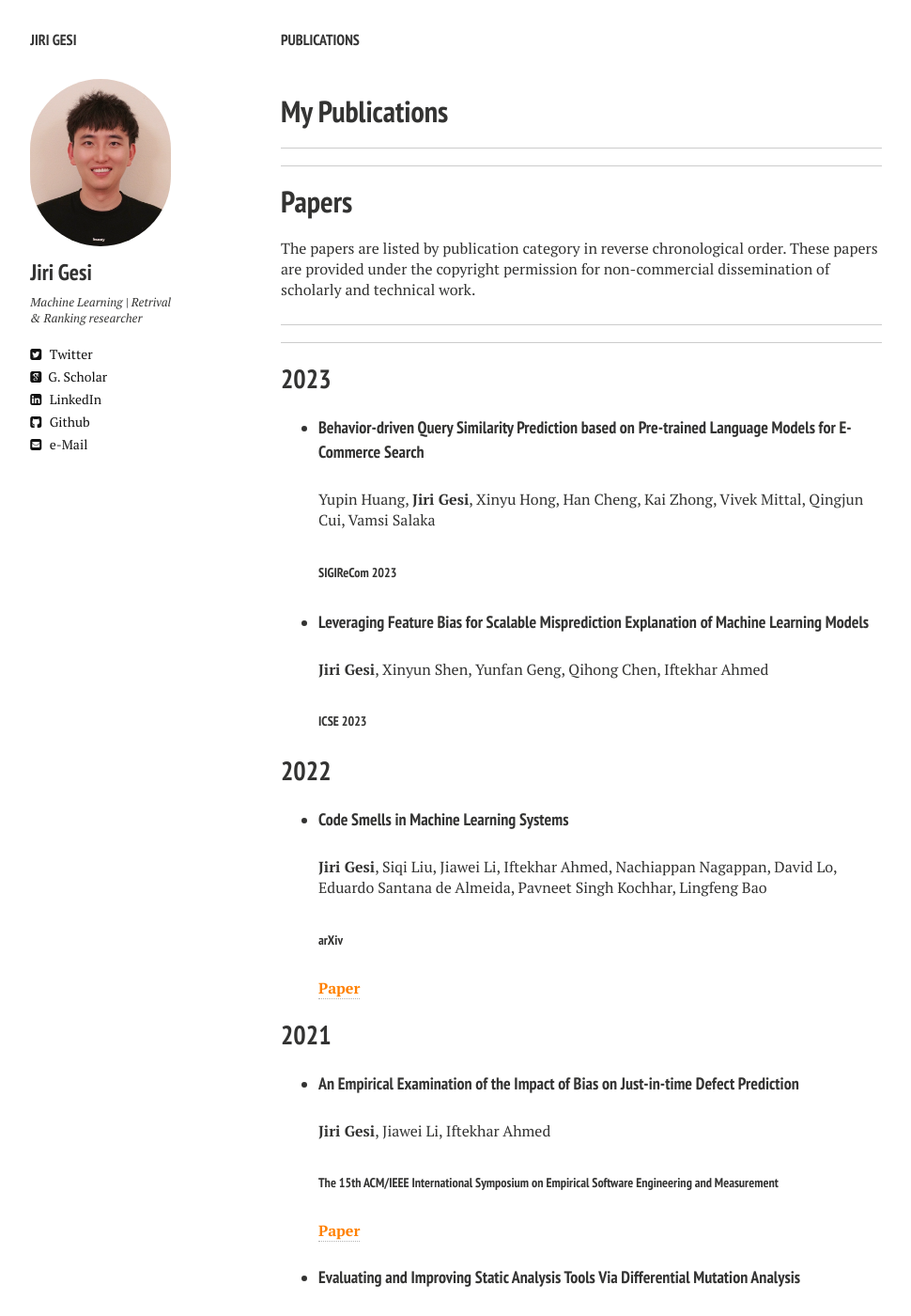
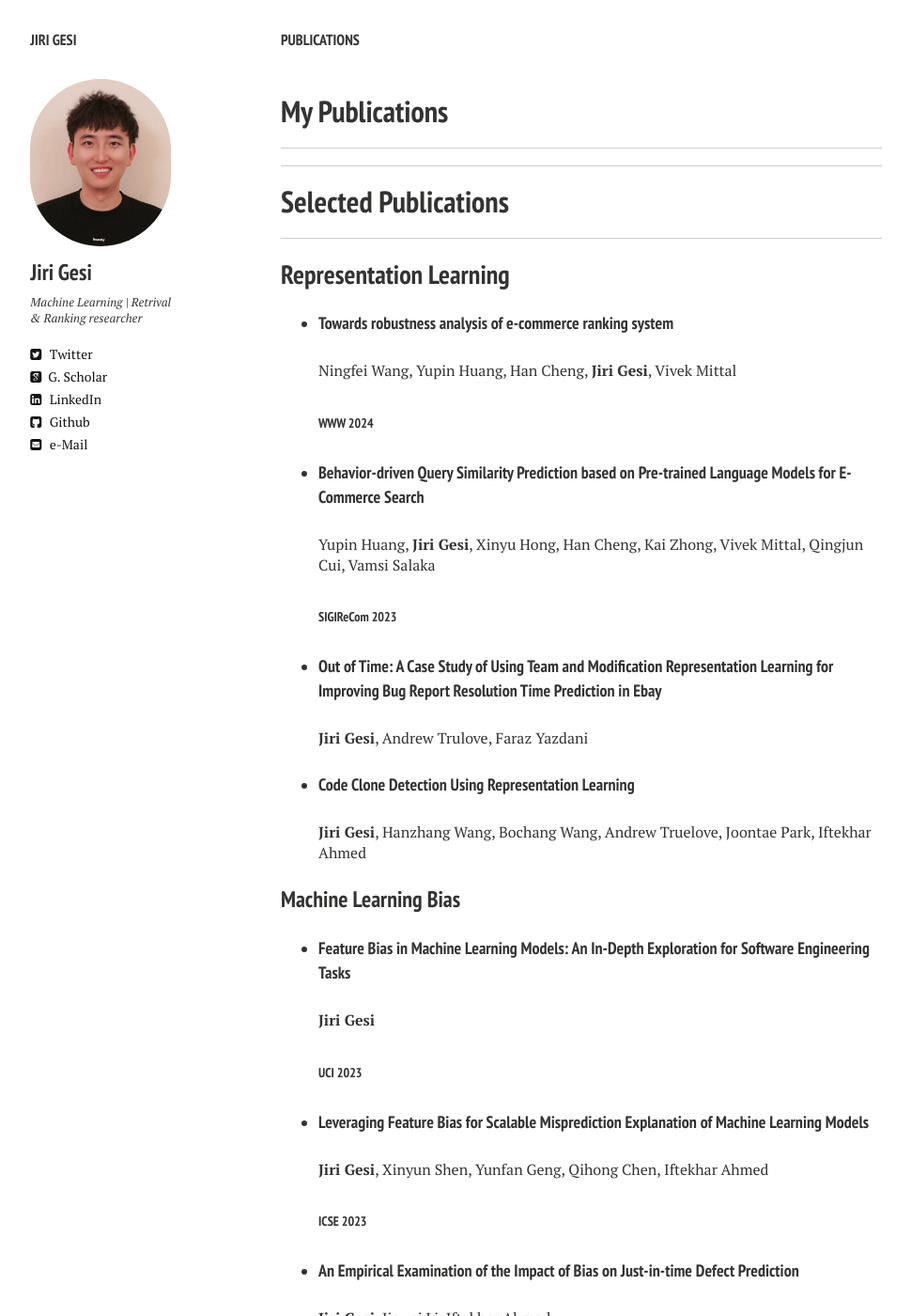
Before and after one commit to Jirigesi/Jirigesi.github.io, a Jekyll site: the page built from publications.md, in a window 1280 px wide and 1400 px high. Shown: the whole window at 94% size, without its empty margins (21-991 px from the left). Built offline with Jekyll 4.4.1, drawn with Linux system fonts in a browser that asks for light colours; nearby versions of some CDN libraries; some of the changed text lies outside the part shown.

Commit message:
Update publications.md

```diff
--- a/publications.md
+++ b/publications.md
@@ -3,45 +3,52 @@ layout: publications
 permalink: /publications/
 title: My Publications
 tags: [publications]
-modified: 8-7-2014
+modified: 05-29-2024
 comments: false
 ---
 ________
 _______
 
-# Papers
-
-The papers are listed by publication category in reverse chronological order. These papers are provided under the
-copyright permission for non-commercial dissemination of scholarly and technical work.
+# Selected Publications
 
 ---
----
 
-## 2023
+## Representation Learning
+
+* #### Towards robustness analysis of e-commerce ranking system
+  Ningfei Wang, Yupin Huang, Han Cheng, **Jiri Gesi**, Vivek Mittal
+  ###### WWW 2024
 
 * #### Behavior-driven Query Similarity Prediction based on Pre-trained Language Models for E-Commerce Search
   Yupin Huang, **Jiri Gesi**, Xinyu Hong, Han Cheng, Kai Zhong, Vivek Mittal, Qingjun Cui, Vamsi Salaka
   ###### SIGIReCom 2023
 
+* #### Out of Time: A Case Study of Using Team and Modification Representation Learning for Improving Bug Report Resolution Time Prediction in Ebay
+  **Jiri Gesi**, Andrew Trulove, Faraz Yazdani
+
+* #### Code Clone Detection Using Representation Learning
+  **Jiri Gesi**, Hanzhang Wang, Bochang Wang, Andrew Truelove, Joontae Park, Iftekhar Ahmed
+
+### Machine Learning Bias
+
+* #### Feature Bias in Machine Learning Models: An In-Depth Exploration for Software Engineering Tasks
+  **Jiri Gesi**
+  ###### UCI 2023
+
 * #### Leveraging Feature Bias for Scalable Misprediction Explanation of Machine Learning Models
   **Jiri Gesi**, Xinyun Shen, Yunfan Geng, Qihong Chen, Iftekhar Ahmed
   ###### ICSE 2023
 
+* #### An Empirical Examination of the Impact of Bias on Just-in-time Defect Prediction
+  **Jiri Gesi**, Jiawei Li, Iftekhar Ahmed
+  ###### The 15th ACM/IEEE International Symposium on Empirical Software Engineering and Measurement
 
-## 2022
+
+### Software Verification
+
 * #### Code Smells in Machine Learning Systems
   **Jiri Gesi**, Siqi Liu, Jiawei Li, Iftekhar Ahmed, Nachiappan Nagappan, David Lo, Eduardo Santana de Almeida, Pavneet Singh Kochhar, Lingfeng Bao
   ###### arXiv
-  <a href="https://arxiv.org/abs/2203.00803" target="_blank" style="color:rgb(255,128,0)">**Paper**</a>
-
-
-
-## 2021
-* #### An Empirical Examination of the Impact of Bias on Just-in-time Defect Prediction
-  **Jiri Gesi**, Jiawei Li, Iftekhar Ahmed
-  ###### The 15th ACM/IEEE International Symposium on Empirical Software Engineering and Measurement
-  <a href="https://dl.acm.org/doi/abs/10.1145/3475716.3475791" target="_blank" style="color:rgb(255,128,0)">**Paper**</a>
-
 
 * #### Evaluating and Improving Static Analysis Tools Via Differential Mutation Analysis
   Alex Groce, Iftekhar Ahmed, Josselin Feist, Gustavo Grieco, **Jiri Gesi**, Mehran Meidani
```
